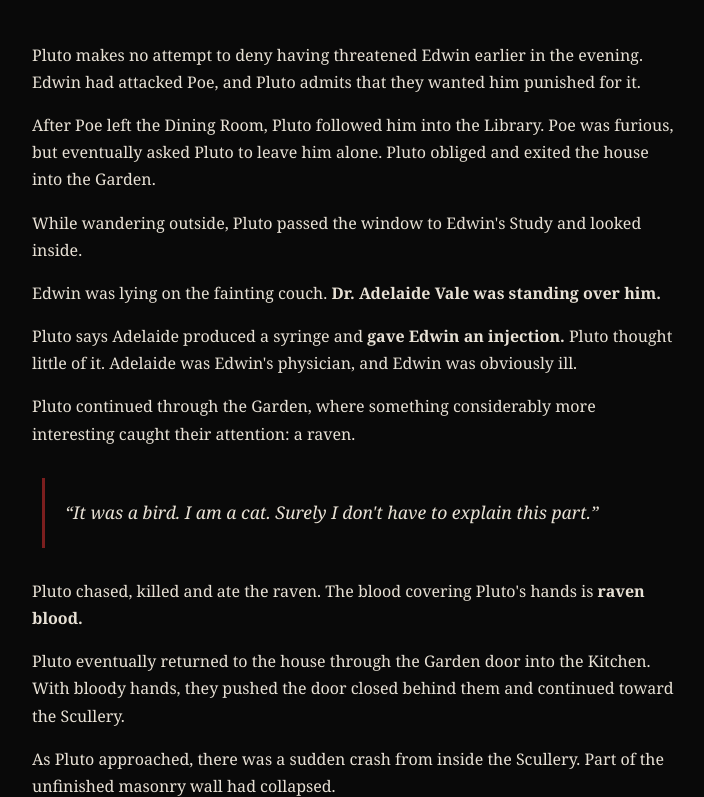
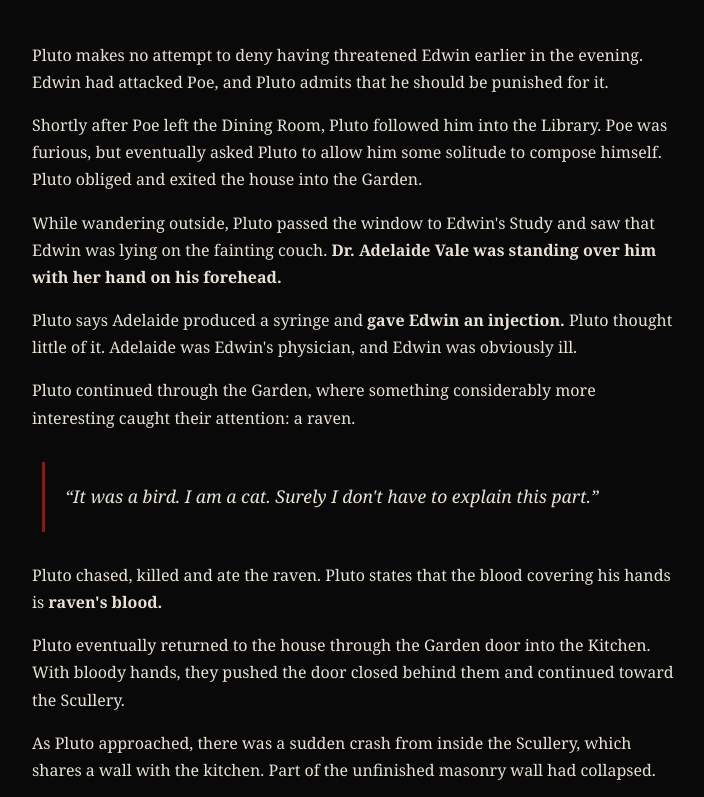
Before and after one commit to ThunderheadEntertainment/a-murder-foretold, a plain HTML site: page pluto.html in a window 1280 px wide. Shown: the part 164-961 px from the top of the page, without its empty margins (283-987 px from the left). Drawn offline with Linux system fonts and the light colour scheme.

Commit message:
Update pluto.html

```diff
--- a/pluto.html
+++ b/pluto.html
@@ -114,21 +114,18 @@
 
   <p>
     Pluto makes no attempt to deny having threatened Edwin earlier in the evening.
-    Edwin had attacked Poe, and Pluto admits that they wanted him punished for it.
+    Edwin had attacked Poe, and Pluto admits that he should be punished for it.
   </p>
 
   <p>
-    After Poe left the Dining Room, Pluto followed him into the Library. Poe was furious,
-    but eventually asked Pluto to leave him alone. Pluto obliged and exited the house
+    Shortly after Poe left the Dining Room, Pluto followed him into the Library. Poe was furious,
+    but eventually asked Pluto to allow him some solitude to compose himself. Pluto obliged and exited the house
     into the Garden.
   </p>
 
   <p>
-    While wandering outside, Pluto passed the window to Edwin's Study and looked inside.
-  </p>
-
-  <p>
-    Edwin was lying on the fainting couch. <strong>Dr. Adelaide Vale was standing over him.</strong>
+    While wandering outside, Pluto passed the window to Edwin's Study and saw that Edwin was lying on the fainting couch.
+    <strong>Dr. Adelaide Vale was standing over him with her hand on his forehead.</strong>
   </p>
 
   <p>
@@ -146,8 +143,8 @@
   </div>
 
   <p>
-    Pluto chased, killed and ate the raven. The blood covering Pluto's hands is
-    <strong>raven blood.</strong>
+    Pluto chased, killed and ate the raven. Pluto states that the blood covering his hands is
+    <strong>raven's blood.</strong>
   </p>
 
   <p>
@@ -157,7 +154,7 @@
   </p>
 
   <p>
-    As Pluto approached, there was a sudden crash from inside the Scullery. Part of the
+    As Pluto approached, there was a sudden crash from inside the Scullery, which shares a wall with the kitchen. Part of the
     unfinished masonry wall had collapsed.
   </p>
 
@@ -166,7 +163,7 @@
   </p>
 
   <p>
-    Pluto approached the body just before the others arrived and discovered them standing
+    Pluto approached the body just before the kitchen staff arrived and discovered him standing
     over Edwin with fresh blood still covering their hands.
   </p>
 
@@ -189,7 +186,7 @@
     <p>
       You have questioned the suspects and examined the evidence.
       Determine the three answers below. Each answer corresponds to a number.
-      Enter the three numbers into the final safe in order.
+      Enter the three numbers into the final safe at the front desk in order to see if your investigation was correct.
     </p>
 
   </div>
```
